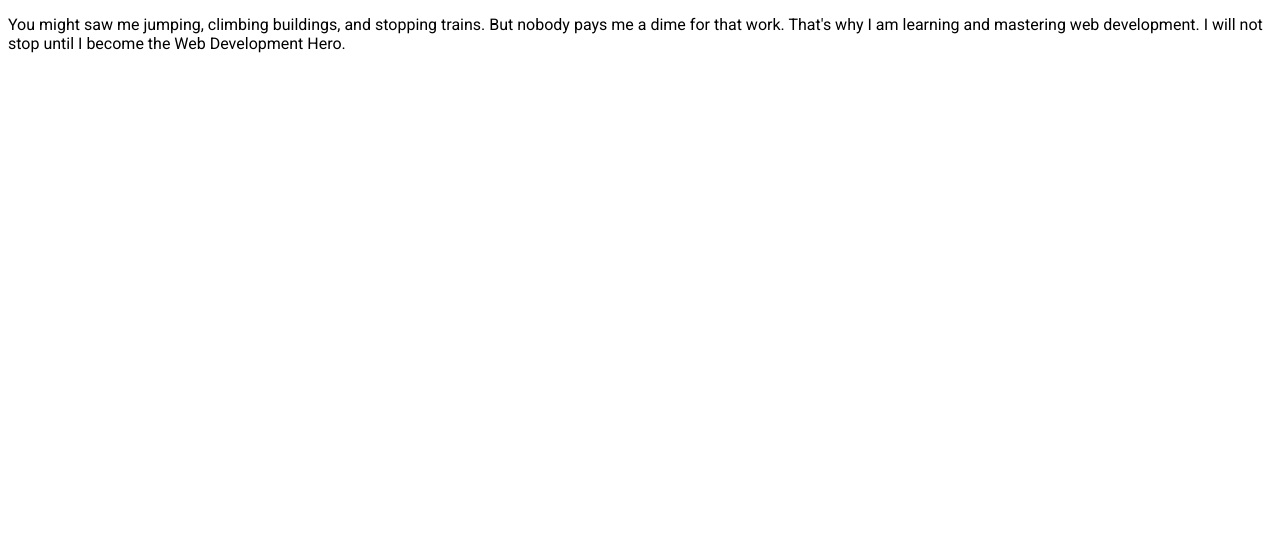
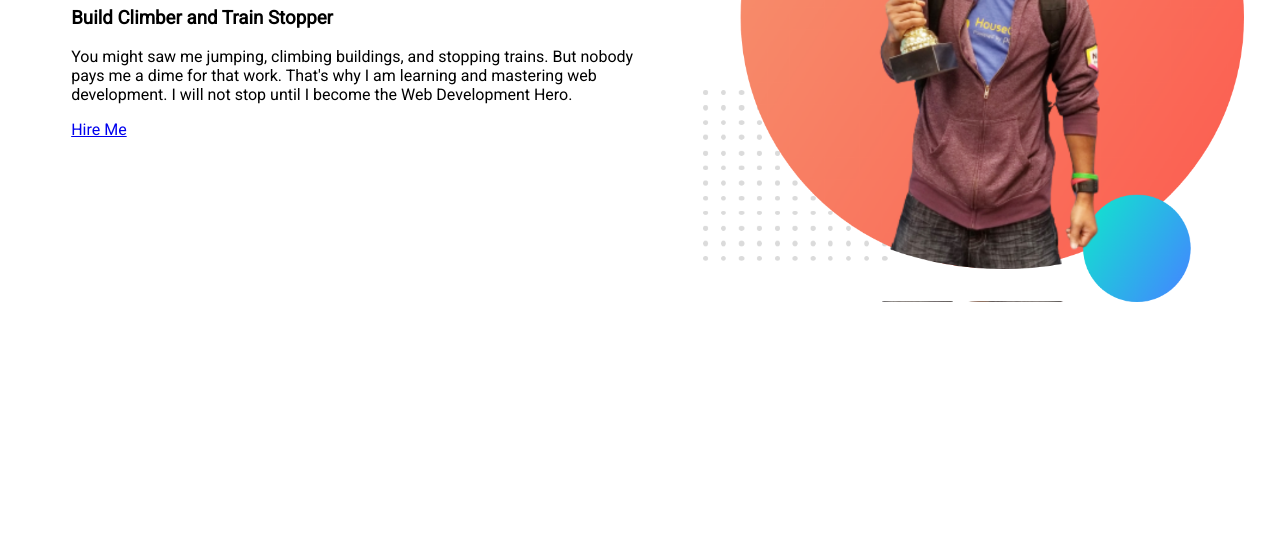
Before and after one commit to zakiashabnam/peter-parker-world, a plain HTML site: page index.html in a window 1280 px wide. Shown: the part 242-800 px from the top of the page. Drawn offline with Linux system fonts and the light colour scheme; a web font is replaced by a local one.

Commit message:
button added

```diff
--- a/index.html
+++ b/index.html
@@ -14,12 +14,24 @@
 </head>
 
 <body>
-    <h1>Welcome To</h1>
-    <h1><span class="pp">Peter parker</span> world</h1>
-    <h3>Build Climber and Train Stopper</h3>
-    <p>You might saw me jumping, climbing buildings, and stopping trains. But nobody pays me a dime for that work.
-        That's why I am learning and mastering web development. I will not stop until I become the Web Development Hero.
-    </p>
+    <section>
+        <div class="half-width">
+            <h1>Welcome To</h1>
+            <h1><span class="pp">Peter parker</span> world</h1>
+            <h3>Build Climber and Train Stopper</h3>
+            <p>You might saw me jumping, climbing buildings, and stopping trains. But nobody pays me a dime for that
+                work.
+                That's why I am learning and mastering web development. I will not stop until I become the Web
+                Development
+                Hero.
+            </p>
+            <a target="_blank" href="https://www.linkedin.com/company/programminghero/">Hire Me</a>
+        </div>
+        <div class="half-width">
+            <img src="images/jhankar bg.png" alt="">
+        </div>
+
+    </section>
 </body>
 
 </html>
--- a/style.css
+++ b/style.css
@@ -9,3 +9,16 @@ h1 {
 .pp {
     color: orange;
 }
+
+section {
+    display: flex;
+}
+
+.half-width {
+    width: 50%;
+    padding-left: 5%;
+}
+
+.half-width img {
+    width: 95%
+}
```
